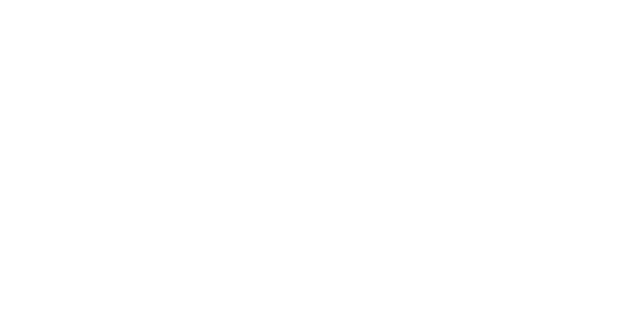
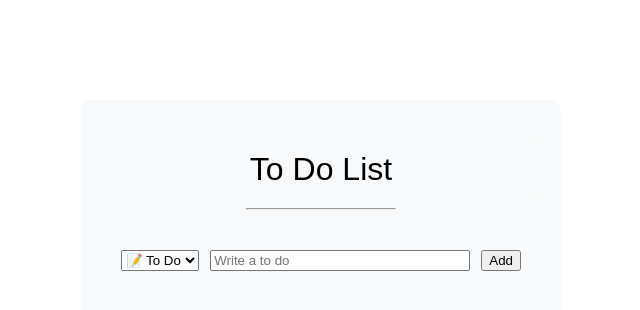
Before and after one commit to ckdgus1010/todo-list-react, a React (Vite) app: page / in a window 1280 px wide. Shown: the top 310 px of the page, without its empty margins (319-959 px from the left). Built offline with nearby package versions, Linux system fonts and the light colour scheme.

Commit message:
feat: To Do List 화면 구현
- styled-components 설치
- To Do 입력 후 [Add] 버튼을 누르면 하단에 작성한 To Do가 표시됨
- To Do 구분을 위한 카테고리 속성 추가

```diff
--- a/package.json
+++ b/package.json
@@ -12,6 +12,7 @@
   "dependencies": {
     "react": "^19.1.1",
     "react-dom": "^19.1.1",
+    "react-hook-form": "^7.62.0",
     "styled-components": "^6.1.19"
   },
   "devDependencies": {
--- a/src/App.tsx
+++ b/src/App.tsx
@@ -1,9 +1,11 @@
+import ToDoList from "./components/ToDoList";
 import { GlobalStyle } from "./styles/GlobalStyle";
 
 function App() {
     return (
         <>
             <GlobalStyle />
+            <ToDoList />
         </>
     );
 }
--- /dev/null
+++ b/src/components/ToDoList.tsx
@@ -0,0 +1,134 @@
+import styled from "styled-components";
+import { useForm } from "react-hook-form";
+import { useState } from "react";
+
+const Container = styled.div`
+    margin: auto 10px;
+    height: 100vh;
+    display: flex;
+    justify-content: center;
+    align-items: center;
+`;
+
+const ToDoListBox = styled.div`
+    width: 480px;
+    height: 600px;
+    border-radius: 10px;
+    background-color: #f8f9fa;
+`;
+
+const Title = styled.div`
+    margin: 40px 20px 10px;
+    padding: 10px 20px;
+    display: flex;
+    justify-content: center;
+    align-items: center;
+    font-size: 2rem;
+    font-weight: 400;
+    border-radius: 10px;
+    background-color: #f8f9fa;
+`;
+
+const Hr = styled.hr`
+    width: 150px;
+    margin-bottom: 30px;
+`;
+
+const Form = styled.form`
+    margin: 20px;
+    padding: 10px 20px;
+    display: flex;
+    justify-content: space-between;
+    background-color: #f8f9fa;
+    input {
+        width: 65%;
+    }
+`;
+
+const List = styled.ul`
+    margin: 20px;
+    padding: 10px 20px;
+`;
+
+const ToDoLi = styled.li`
+    margin-bottom: 10px;
+    display: flex;
+    justify-content: space-between;
+`;
+
+const ToDoButtons = styled.div`
+    display: flex;
+    gap: 0.4rem;
+`;
+
+const ToDoButton = styled.button`
+    all: unset;
+    cursor: pointer;
+`;
+
+interface IFormData {
+    toDo_content: string;
+    toDo_category: string;
+}
+
+interface IToDoData {
+    id: number;
+    content: string;
+    category: string;
+}
+
+function ToDoList() {
+    const [toDos, setToDos] = useState<IToDoData[]>([]);
+
+    const { register, handleSubmit, setValue } = useForm<IFormData>();
+    const onValid = (data: IFormData) => {
+        setValue("toDo_content", "");
+
+        setToDos((prev) => [
+            ...prev,
+            {
+                id: Date.now(),
+                content: data.toDo_content,
+                category: data.toDo_category,
+            },
+        ]);
+    };
+
+    return (
+        <Container>
+            <ToDoListBox>
+                <Title>To Do List</Title>
+                <Hr />
+                <Form onSubmit={handleSubmit(onValid)}>
+                    <select {...register("toDo_category", {})}>
+                        <option>📝 To Do</option>
+                        <option>🔄 Doing</option>
+                        <option>✅ Done</option>
+                    </select>
+                    <input
+                        type="text"
+                        placeholder="Write a to do"
+                        {...register("toDo_content", {
+                            required: "Please write a To Do.",
+                        })}
+                    />
+                    <button type="submit">Add</button>
+                </Form>
+                <List>
+                    {toDos?.map((toDo) => (
+                        <ToDoLi key={toDo.id}>
+                            <span>{toDo.content}</span>
+                            <ToDoButtons>
+                                <ToDoButton>📝 To Do</ToDoButton>
+                                <ToDoButton>🔄 Doing</ToDoButton>
+                                <ToDoButton>✅ Done</ToDoButton>
+                            </ToDoButtons>
+                        </ToDoLi>
+                    ))}
+                </List>
+            </ToDoListBox>
+        </Container>
+    );
+}
+
+export default ToDoList;
```
Also changed, not shown: src/components/ToDoForm.tsx (added, +34 -0 lines), 1 other file (tests, documents, lock files or other folders).
